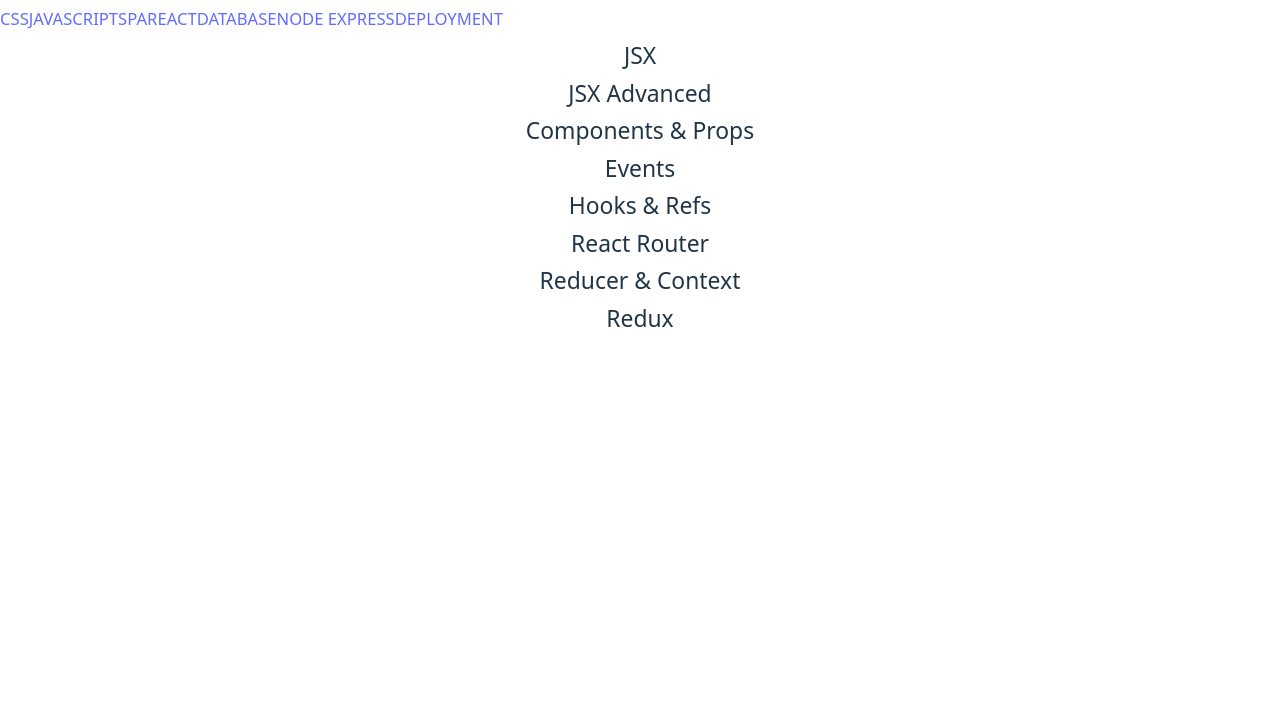
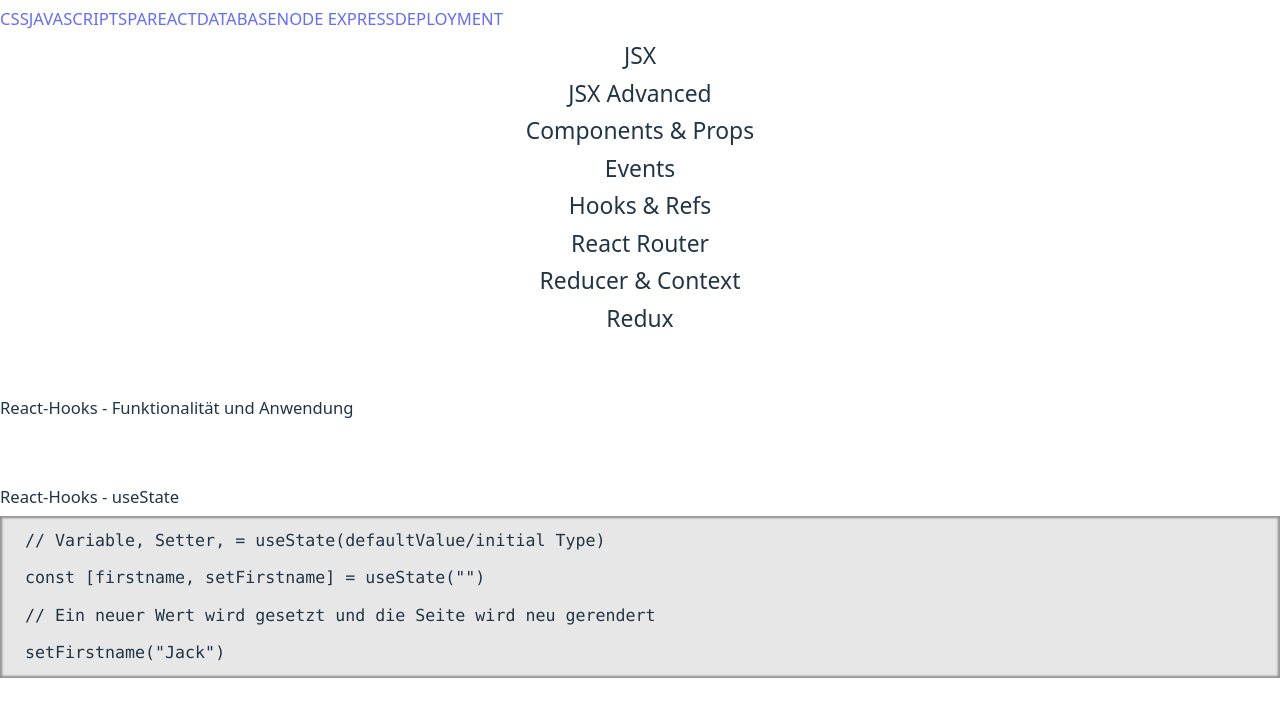
Before and after one commit to MartinKruess/webDevCollecion, a React (Vite) app: page /react in a window 1280 px wide. Both pictures are taken after a click on the item "Hooks & Refs". Shown: the top 716 px of the page. Built offline with nearby package versions, Linux system fonts and the light colour scheme.

Commit message:
react Hooks

```diff
--- a/src/comps/pages/react.jsx
+++ b/src/comps/pages/react.jsx
@@ -3,6 +3,7 @@ import { ReactIntro } from "../react/reactIntro";
 import { ThemeContext } from "../global/loadTheme";
 import { JSXAdvanced } from "../react/jsxAdvanced";
 import { Components } from "../react/components";
+import { Hooks } from "../react/hooks";
 
 export const React = () => {
   const { theme, setTheme } = useContext(ThemeContext);
@@ -70,6 +71,7 @@ export const React = () => {
         {theme === "reactBasics" && <ReactIntro />}
         {theme === "jsxAdv" && <JSXAdvanced />}
         {theme === "components" && <Components />}
+        {theme === "hooks" && <Hooks />}
       </section>
     </>
   );
--- /dev/null
+++ b/src/comps/react/assets/state.jsx
@@ -0,0 +1,18 @@
+export const State = () => {
+  return (
+    <div>
+      <h3 className='font-extrabold text-xl'>React-Hooks - useState</h3>
+      <pre className='text-sm'>
+        <code>
+          // Variable, Setter, = useState(defaultValue/initial Type)
+          <br />
+          const [firstname, setFirstname] = useState("")
+          <br />
+          // Ein neuer Wert wird gesetzt und die Seite wird neu gerendert
+          <br />
+          setFirstname("Jack")
+        </code>
+      </pre>
+    </div>
+  );
+};
--- /dev/null
+++ b/src/comps/react/hooks.jsx
@@ -0,0 +1,12 @@
+import { State } from "./assets/state";
+
+export const Hooks = () => {
+  return (
+    <article>
+      <h2 className='font-extrabold text-2xl'>
+        React-Hooks - Funktionalität und Anwendung
+      </h2>
+      <State />
+    </article>
+  );
+};
```
